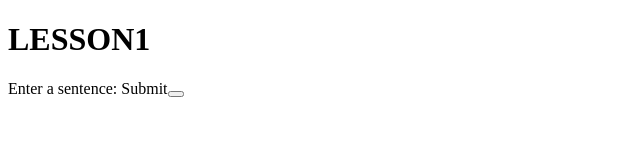
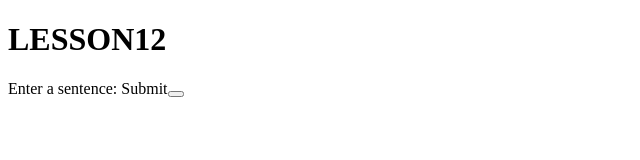
Before and after one commit to ksakash/newton-school-lessons, a plain HTML site: page simple_node_todo/index.html in a window 1280 px wide. Shown: the full height of the page, 0-640 px from the left. Drawn offline with Linux system fonts and the light colour scheme.

Commit message:
changed title name

```diff
--- a/simple_node_todo/index.html
+++ b/simple_node_todo/index.html
@@ -6,7 +6,7 @@
     <title>TUTORIAL</title>
 </head>
 <body>
-    <h1>LESSON1</h1>
+    <h1>LESSON12</h1>
     <form id="todo-form">
         <label for="todoInput">Enter a sentence:</label>
         <inpt type="text" id="todoInput" name="todoInput" required>
```
